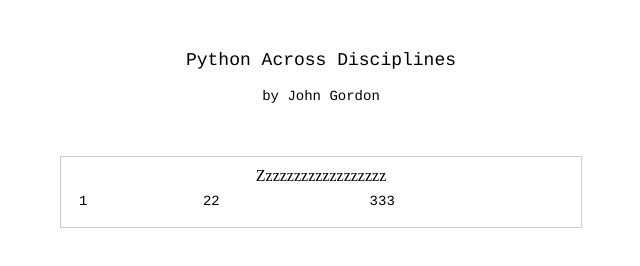
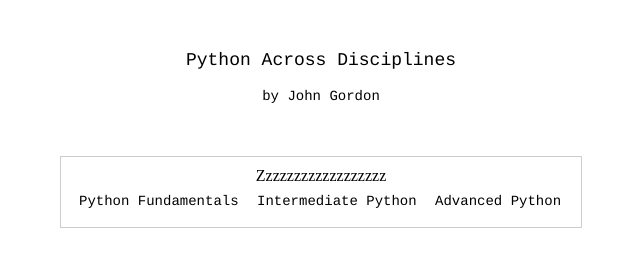
Before and after one commit to pythonacrossdisciplines/pythonacrossdisciplines.github.io, a plain HTML site: page index.html in a window 1280 px wide. Shown: the whole page, without its empty margins (319-959 px from the left). Drawn offline with Linux system fonts and the light colour scheme.

Commit message:
Update index.html

```diff
--- a/index.html
+++ b/index.html
@@ -42,9 +42,9 @@
             Zzzzzzzzzzzzzzzzzz
             <table>
                 <tr>
-                    <td>1</td>
-                    <td>22</td>
-                    <td>333</td>
+                    <td>Python Fundamentals</td>
+                    <td>Intermediate Python</td>
+                    <td>Advanced Python</td>
                 </tr>
             </table>
         </div>
```
